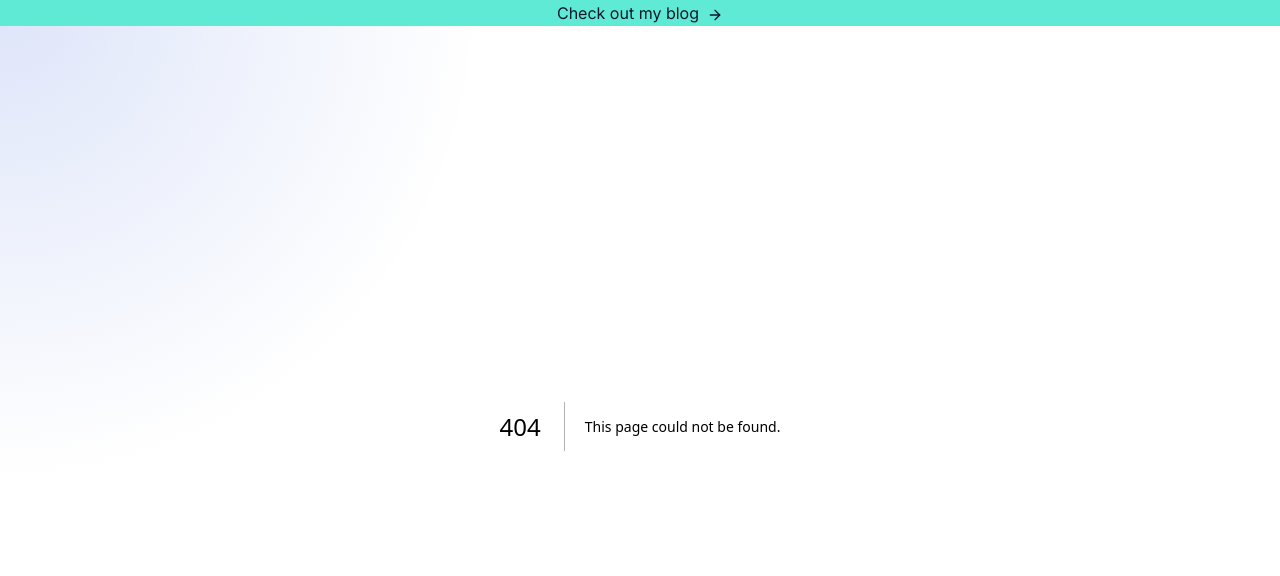
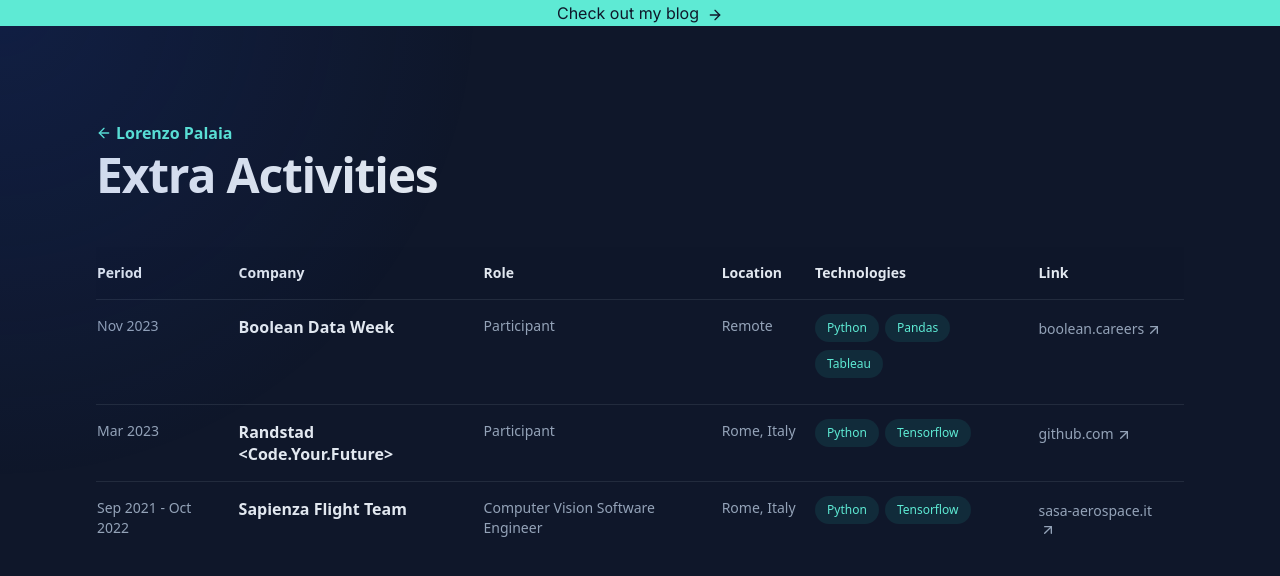
Before and after one commit to lorenzopalaia/lorenzopalaia.com, a Next.js app: page /extra-activities in a window 1280 px wide. Before the commit this address had no page. Shown: the top 576 px of the page. Built offline with nearby package versions, Linux system fonts and the light colour scheme.

Commit message:
Extra Activities page

```diff
--- /dev/null
+++ b/app/extra-activities/layout.tsx
@@ -0,0 +1,16 @@
+import { getSEOTags } from "@/libs/seo";
+import config from "@/config";
+
+export const metadata = getSEOTags({
+  title: "Extra Activities | Lorenzo Palaia",
+  canonicalUrlRelative: "/extra-activities",
+  keywords: config.keywords,
+});
+
+export default function ExtraActivitiesLayout({
+  children,
+}: Readonly<{
+  children: React.ReactNode;
+}>) {
+  return <>{children}</>;
+}
--- /dev/null
+++ b/app/extra-activities/page.tsx
@@ -0,0 +1,96 @@
+import config from "@/config";
+import Link from "next/link";
+
+import BackLink from "@/components/Links/BackLink";
+
+import { ArrowUpRight } from "lucide-react";
+
+import formatLink from "@/utils/formatLink";
+
+export default function ExtraActivities() {
+  return (
+    <div className="max-w-screen-xl min-h-screen px-6 py-12 mx-auto font-sans md:px-12 md:py-20 lg:px-24 lg:py-0">
+      <div className="lg:py-24">
+        <BackLink href="/">Lorenzo Palaia</BackLink>
+        <h1 className="text-4xl font-bold tracking-tight text-slate-200 sm:text-5xl">
+          Extra Activities
+        </h1>
+        <table id="content" className="w-full mt-12 text-left border-collapse">
+          <thead className="top-0 z-10 px-6 py-5 border-b stick border-slate-300/10 bg-slate-900/75 backdrop-blur-0">
+            <tr>
+              <th className="py-4 pr-8 text-sm font-semibold text-slate-200">
+                Period
+              </th>
+              <th className="py-4 pr-8 text-sm font-semibold text-slate-200">
+                Company
+              </th>
+              <th className="hidden py-4 pr-8 text-sm font-semibold text-slate-200 sm:table-cell">
+                Role
+              </th>
+              <th className="hidden py-4 pr-8 text-sm font-semibold text-slate-200 lg:table-cell">
+                Location
+              </th>
+              <th className="hidden py-4 pr-8 text-sm font-semibold text-slate-200 sm:table-cell">
+                Technologies
+              </th>
+              <th className="py-4 text-sm font-semibold text-slate-200">
+                Link
+              </th>
+            </tr>
+          </thead>
+          <tbody>
+            {config.extraActivities.map((activity, index) => (
+              <tr
+                key={index}
+                className="border-b border-slate-300/10 last:border-none"
+              >
+                <td className="py-4 pr-4 text-sm align-top">{activity.date}</td>
+                <td className="py-4 pr-4 font-semibold leading-snug align-top text-slate-200">
+                  {activity.activity}
+                </td>
+                <td className="hidden py-4 pr-4 text-sm align-top sm:table-cell">
+                  {activity.role}
+                </td>
+                <td className="hidden py-4 pr-4 text-sm align-top lg:table-cell">
+                  {activity.location}
+                </td>
+                <td className="hidden py-4 pr-4 align-top sm:table-cell">
+                  <ul className="flex -translate-y-1.5 flex-wrap">
+                    {activity.badges.map((badge, index) => (
+                      <li key={index} className="my-1 mr-1.5">
+                        <div className="flex items-center px-3 py-1 text-xs font-medium leading-5 text-teal-300 rounded-full bg-teal-400/10 ">
+                          {badge}
+                        </div>
+                      </li>
+                    ))}
+                  </ul>
+                </td>
+                <td className="py-4 pr-4 text-sm align-top">
+                  <ul className="translate-y-1">
+                    <li key={index} className="flex items-center mb-1">
+                      <Link
+                        className="inline-flex items-baseline text-sm font-medium leading-tight hover:text-teal-300 focus-visible:text-teal-300 text-slate-400 group/link"
+                        href={activity.url}
+                        target="_blank"
+                        rel="noreferrer noopener"
+                        aria-label={`${activity.url} (opens in a new tab)`}
+                      >
+                        <span>
+                          {" "}
+                          <span className="inline-block">
+                            {formatLink(activity.url)}
+                            <ArrowUpRight className="inline-block h-4 w-4 shrink-0 transition-transform group-hover/link:-translate-y-1 group-hover/link:translate-x-1 group-focus-visible/link:-translate-y-1 group-focus-visible/link:translate-x-1 motion-reduce:transition-none ml-0.5" />
+                          </span>
+                        </span>
+                      </Link>
+                    </li>
+                  </ul>
+                </td>
+              </tr>
+            ))}
+          </tbody>
+        </table>
+      </div>
+    </div>
+  );
+}
--- a/components/Featured.tsx
+++ b/components/Featured.tsx
@@ -1,3 +1,5 @@
+// ! Currently not sticky, should probably set relative to parent?
+
 import Link from "next/link";
 import { ArrowRight } from "lucide-react";
 
--- a/components/Spotlight.tsx
+++ b/components/Spotlight.tsx
@@ -1,3 +1,5 @@
+// ! Spotlight is cut on page bottom edge
+
 "use client";
 
 import useMousePosition from "@/hooks/useMousePosition";
```
